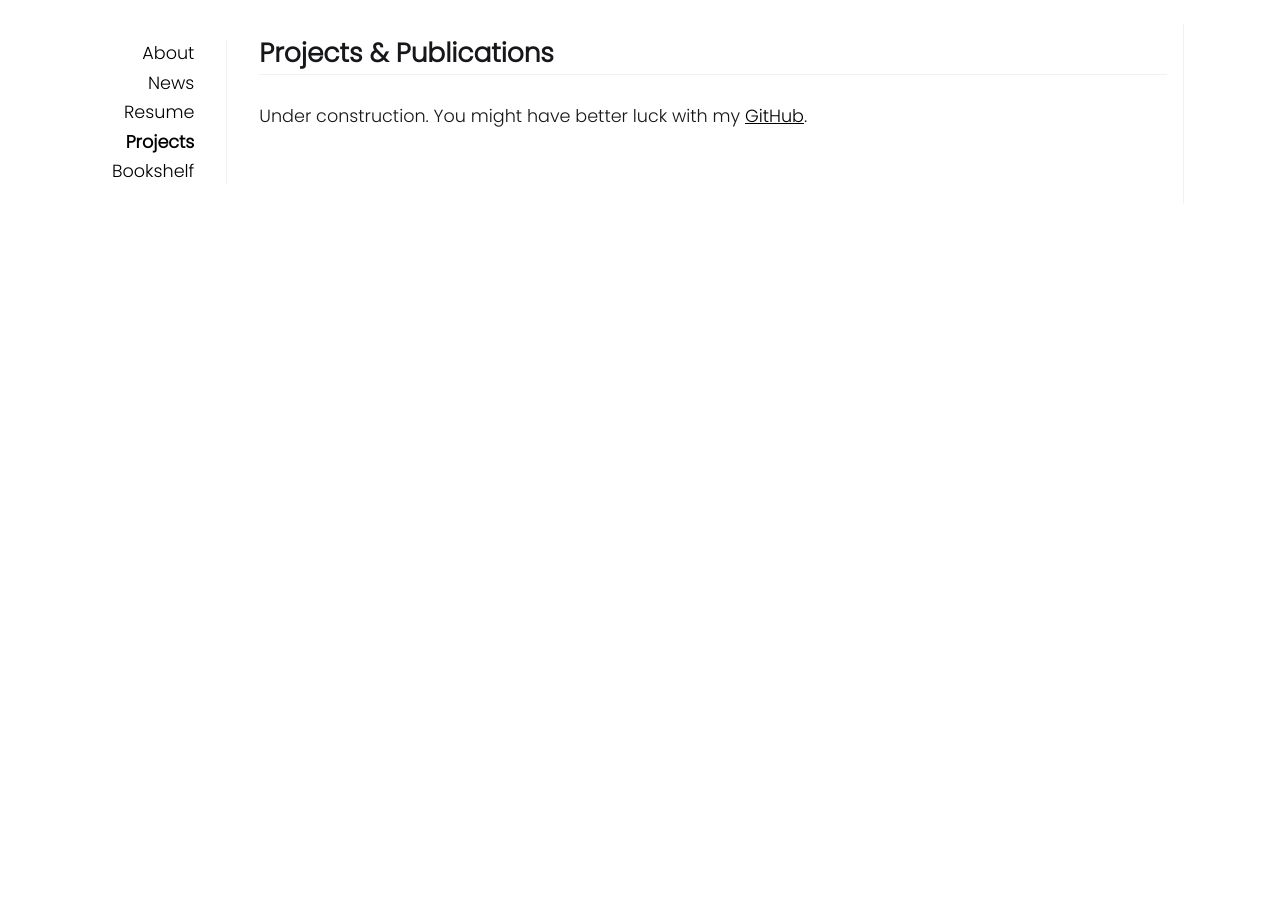
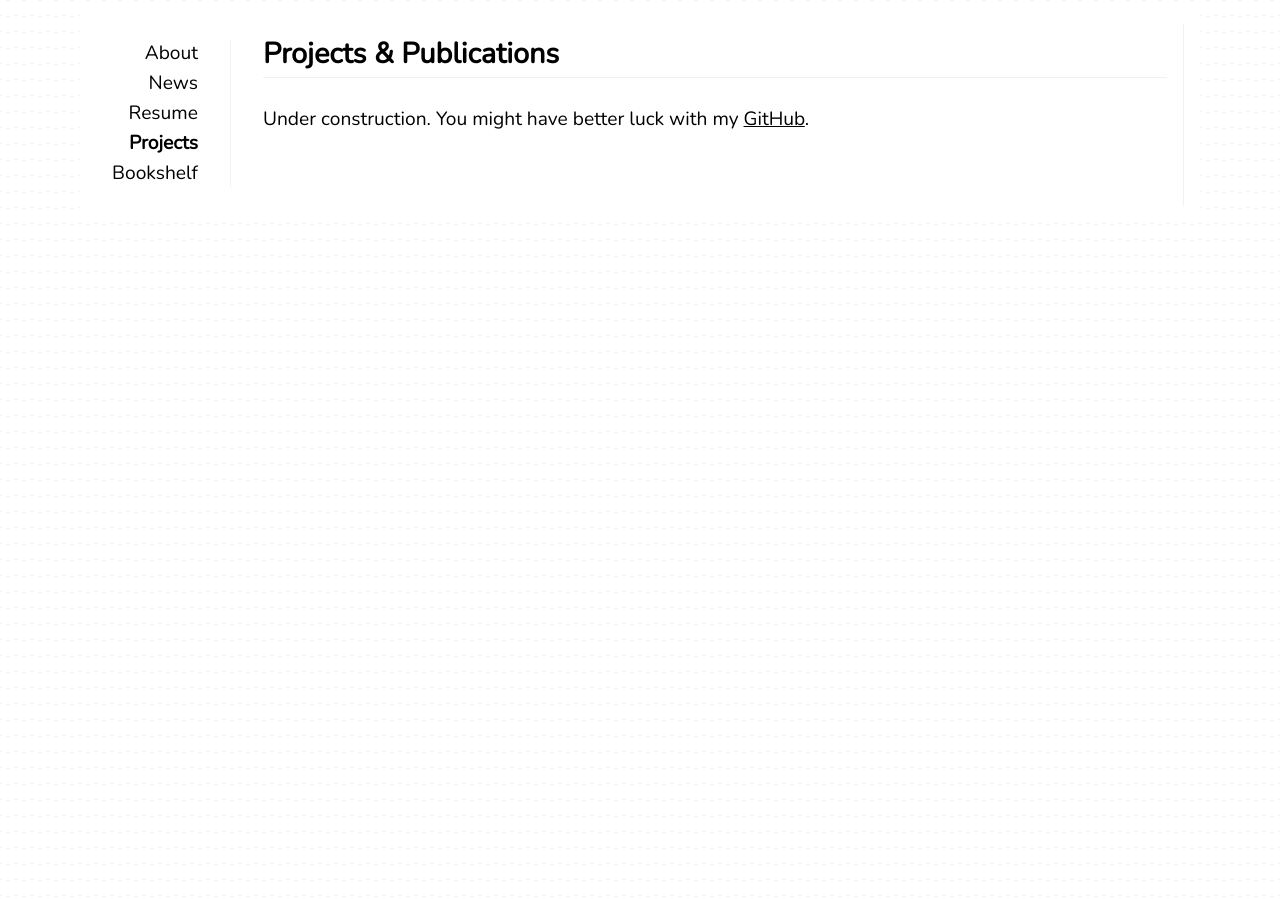
Before and after one commit to avinashbhat/avinashbhat.github.io, a Jekyll site: the page built from _pages/projects.md, in a window 1280 px wide. Built offline with Jekyll 4.4.1, drawn with Linux system fonts in a browser that asks for light colours.

Commit message:
Optimised image and added a minimal background

```diff
--- a/_includes/head.html
+++ b/_includes/head.html
@@ -32,8 +32,7 @@
 
   <link rel="preconnect" href="https://fonts.googleapis.com">
   <link rel="preconnect" href="https://fonts.gstatic.com" crossorigin>
-  <link href="https://fonts.googleapis.com/css2?family=Poppins:wght@100;200;300&display=swap" rel="stylesheet">
-  <link href="https://fonts.googleapis.com/css2?family=Merriweather:wght@300&family=Poppins:wght@100;200;300&display=swap" rel="stylesheet">
+  <link href="https://fonts.googleapis.com/css2?family=Nunito:wght@300&display=swap" rel="stylesheet">
   <style>
     {% capture include_to_scssify %}
       {% include inline.scss %}
--- a/_sass/_main.scss
+++ b/_sass/_main.scss
@@ -7,13 +7,17 @@
 }
 
 body {
-	font-family: 'Merriweather', serif;
-	font-family: 'Poppins', sans-serif;
+	font-family: 'Nunito', sans-serif;
 	-webkit-font-smoothing: antialiased;
     text-rendering: optimizeLegibility;
-	line-height:1.5;
-    font-size: 1.1rem;
-	color: rgb(22, 23, 26);
+	line-height:1.4;
+    font-size: 1.2rem;
+	color: rgb(0, 0, 0);
+	background-color: rgba(256, 256, 256, 0.7);
+	background-image:  linear-gradient(135deg, #E0F1FD 5%, transparent 5%), linear-gradient(225deg, #E0F1FD 5%, transparent 5%), linear-gradient(45deg, #E0F1FD 5%, transparent 5%), linear-gradient(315deg, #E0F1FD 5%, #ffffff 5%);
+	background-position:  8px 0, 8px 0, 0 0, 0 0;
+	background-size: 16px 16px;
+	background-repeat: repeat;
 }
 
 nav ul {
```
